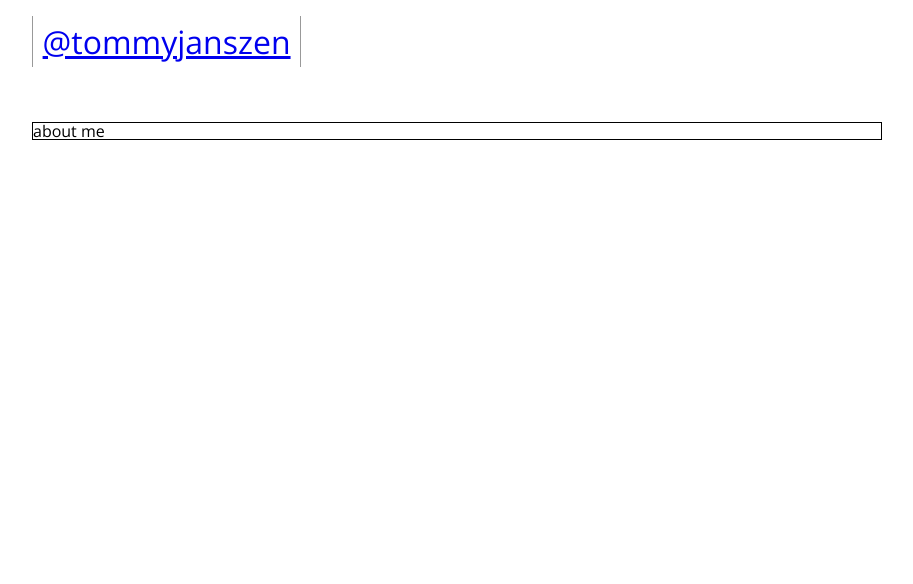
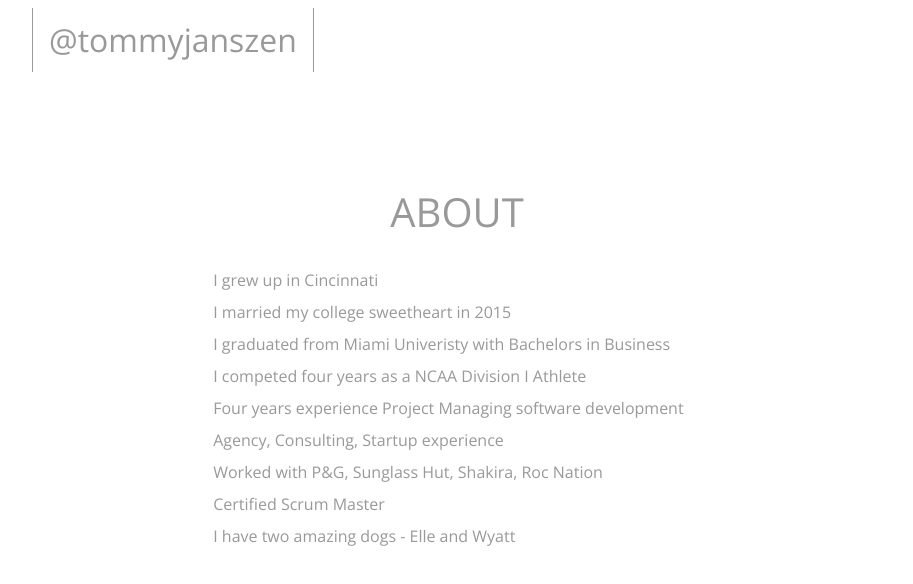
Before and after one commit to tjanszen/website, a plain HTML site: page about.html in a window 1280 px wide. Shown: the whole page, without its empty margins (183-1096 px from the left). Drawn offline with nearby package versions, Linux system fonts and the light colour scheme.

Commit message:
Formatted css for about page

```diff
--- a/about.html
+++ b/about.html
@@ -23,19 +23,19 @@
 
 			<div class="about-section">
 				<span class="about-title">
-					about me
+					ABOUT
 				</span>
 				<div class="about-desc">
 					<ul>
-						<li></li>
-						<li></li>
-						<li></li>
-						<li></li>
-						<li></li>
-						<li></li>
-						<li></li>
-						<li></li>
-						<li></li>
+						<li>I grew up in Cincinnati</li>
+						<li>I married my college sweetheart in 2015</li>
+						<li>I graduated from Miami Univeristy with Bachelors in Business</li>
+						<li>I competed four years as a NCAA Division I Athlete</li>
+						<li>Four years experience Project Managing software development</li>
+						<li>Agency, Consulting, Startup experience</li>
+						<li>Worked with P&G, Sunglass Hut, Shakira, Roc Nation</li>
+						<li>Certified Scrum Master</li>
+						<li>I have two amazing dogs - Elle and Wyatt</li>
 						<li></li>
 					</ul>
 				</div>
--- a/css/style.css
+++ b/css/style.css
@@ -93,23 +93,47 @@ body{
 /* ABOUT */
 
 .nav{
-	position: relative;
-	margin-top: 1em;
-	padding:.2em;
+	position:relative;
+	width:100%;
+	height:5em;
 }
 
 .nav-name{
 	position: absolute;
-	top:0;
+	top:.5em;
 	left:0;
-	color:#999;
-	font-size: 2em;
-	padding:.3em;
+	padding:1em;
 	border-left: 1px solid #999;
 	border-right:1px solid #999;
 }
 
+.nav-name a{
+	text-decoration: none;
+	color:#999;
+	font-size: 2em;
+}
+
 .about-section{
-	margin-top: 100px;
-	border: 1px solid black;
+	width:100%;
+	margin-top: 7em;
+	text-align:center;
 }
+
+.about-title{
+	color:#999;
+	font-size: 2.5em;
+	font-weight: 400;
+}
+
+.about-desc ul{
+	width:60%;
+	margin:2em auto 0 auto;
+}
+
+.about-desc ul li{
+	text-align: left;
+	color:#999;
+	font-size: 1em;
+	font-weight: 400;
+	padding:.5em .7em;
+}
```
